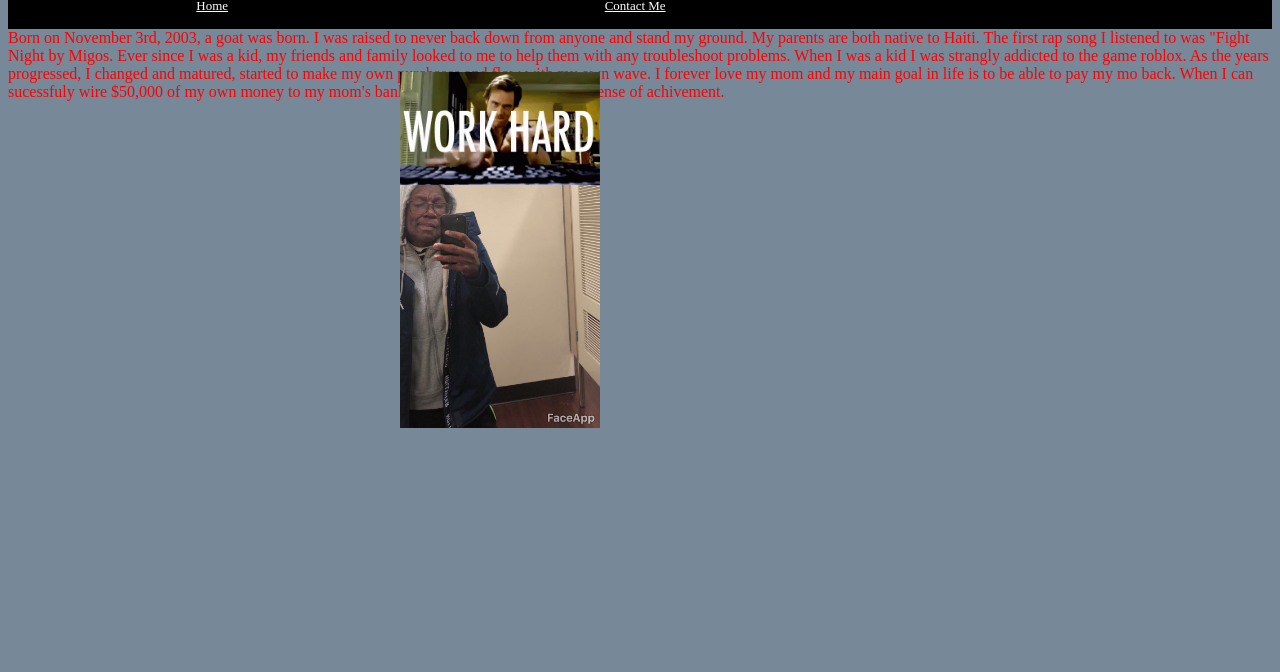
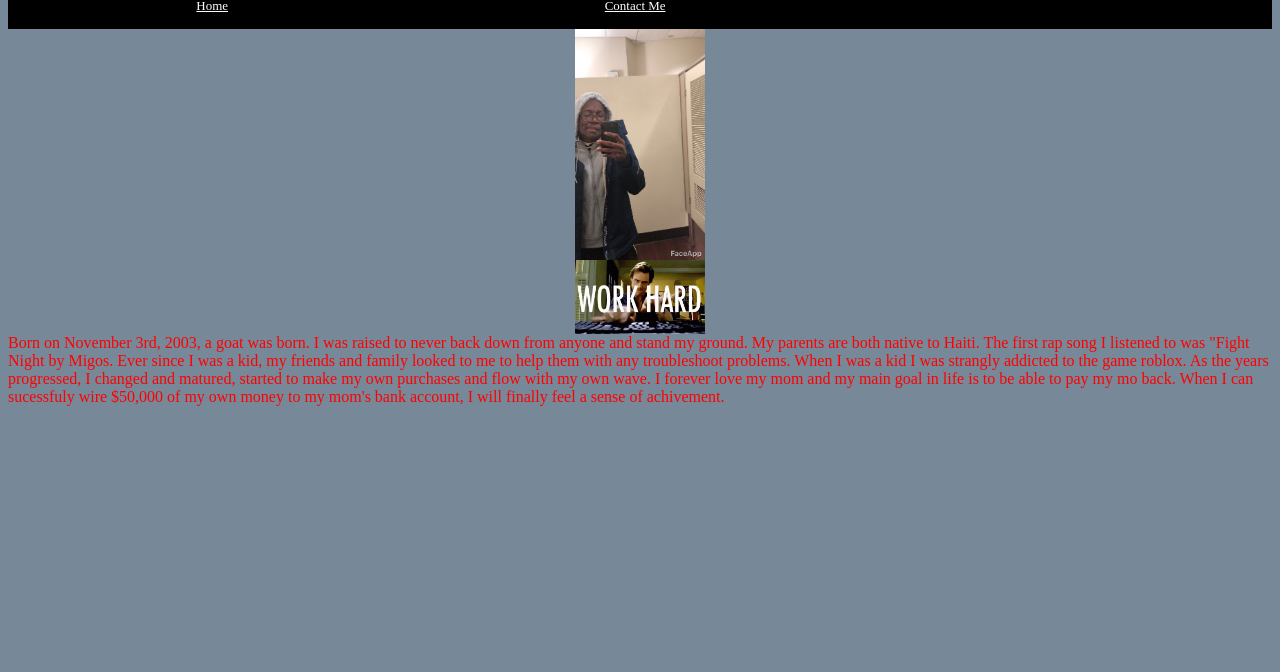
Before and after one commit to chrisjbASC6/chrisjbASC6.github.io, a plain HTML site: page index.html in a window 1280 px wide. Shown: the part 128-800 px from the top of the page. Drawn offline with Linux system fonts and the light colour scheme.

Commit message:
added personal website files

```diff
--- a/style.css
+++ b/style.css
@@ -38,20 +38,13 @@ a:link {
    align-items:center;
 
 }
-#featured img{
-    height:initial;
-    margin:center;
-    width: 200px;
-    position: absolute;
-    top:200px;
-    left:400px;
-}
+
 #aboutme{
     color:red;
     font-size:100%;
 }
 #div6{
-    color:black;
+    color:whitesmoke;
 }
 #div6:hover{
     background-color:purple;
@@ -59,5 +52,5 @@ a:link {
 
 
  #div2 div:hover {
-    background-color: white;
+    background-color: lightskyblue;
   }
```
